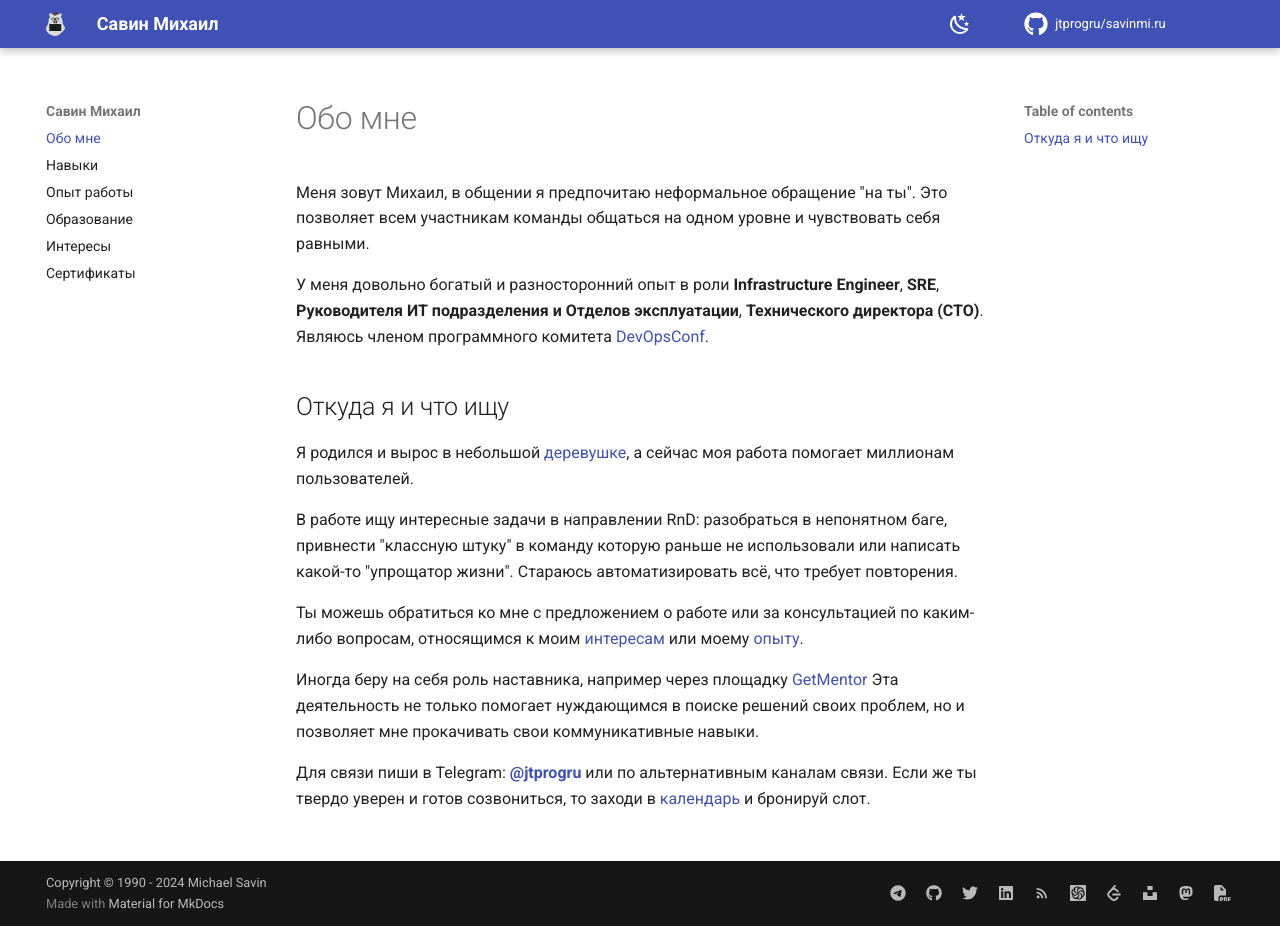
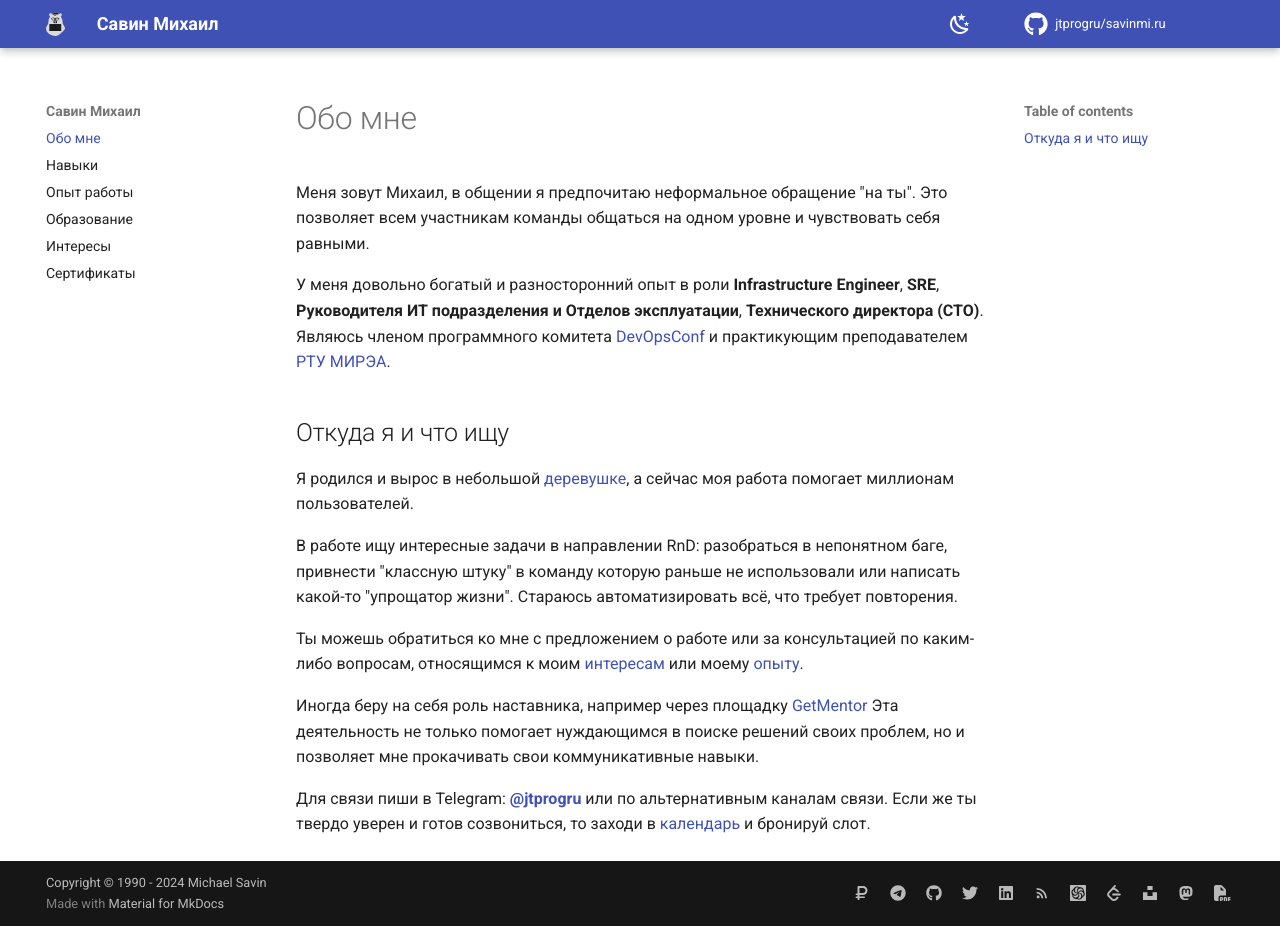
Before and after one commit to jtprogru/savinmi.ru, an MkDocs documentation site: the page built from docs/index.md, in a window 1280 px wide and 926 px high. Built offline with MkDocs 1.6.1 and Material for MkDocs 9.7.7, drawn with Linux system fonts in a browser that asks for light colours; comment, search, counter and statistics services are not loaded; part of the change alters nothing that is shown.

```diff
--- /dev/null
+++ b/docs/assets/js/yandex.metrika.js
@@ -0,0 +1,17 @@
+< !--Yandex.Metrika counter-- >
+<script type="text/javascript" >
+   (function(m,e,t,r,i,k,a){m[i]=m[i]||function(){(m[i].a=m[i].a||[]).push(arguments)};
+   m[i].l=1*new Date();
+   for (var j = 0; j < document.scripts.length; j++) {if (document.scripts[j].src === r) { return; }}
+   k=e.createElement(t),a=e.getElementsByTagName(t)[0],k.async=1,k.src=r,a.parentNode.insertBefore(k,a)})
+   (window, document, "script", "https://mc.yandex.ru/metrika/tag.js", "ym");
+
+   ym(98611647, "init", {
+        clickmap:true,
+        trackLinks:true,
+        accurateTrackBounce:true,
+        webvisor:true
+   });
+</script>
+<noscript><div><img src="https://mc.yandex.ru/watch/98611647" style="position:absolute; left:-9999px;" alt="" /></div></noscript>
+<!-- /Yandex.Metrika counter -->
--- a/docs/index.md
+++ b/docs/index.md
@@ -3,7 +3,7 @@
 Меня зовут Михаил, в общении я предпочитаю неформальное обращение "на ты". Это позволяет всем участникам команды общаться на одном уровне и чувствовать себя равными.
 
 У меня довольно богатый и разносторонний опыт в роли **Infrastructure Engineer**, **SRE**, **Руководителя ИТ подразделения и Отделов эксплуатации**, **Технического директора (CTO)**.
-Являюсь членом программного комитета [DevOpsConf](https://devopsconf.io/).
+Являюсь членом программного комитета [DevOpsConf](https://devopsconf.io/) и практикующим преподавателем [РТУ МИРЭА](https://www.mirea.ru).
 
 ## Откуда я и что ищу
 
--- a/mkdocs.yml
+++ b/mkdocs.yml
@@ -43,7 +43,7 @@ theme:
     # - navigation.tabs
     # - navigation.tabs.sticky
     # - navigation.top
-    # - navigation.tracking
+    - navigation.tracking
     # - search.highlight
     # - search.share
     # - search.suggest
@@ -84,6 +84,8 @@ nav:
 extra:
   homepage: /
   social:
+    - icon: fontawesome/solid/ruble-sign
+      link: https://sponsr.ru/jtprogru_channel/
     - icon: fontawesome/brands/telegram
       link: https://t.me/jtprogru_channel
     - icon: fontawesome/brands/github
@@ -105,6 +107,9 @@ extra:
     - icon: fontawesome/solid/file-pdf
       link: assets/pdf/cv.pdf
 
+extra_javascript:
+  - assets/js/yandex.metrika.js
+
 markdown_extensions:
   - toc:
       permalink: 
```
